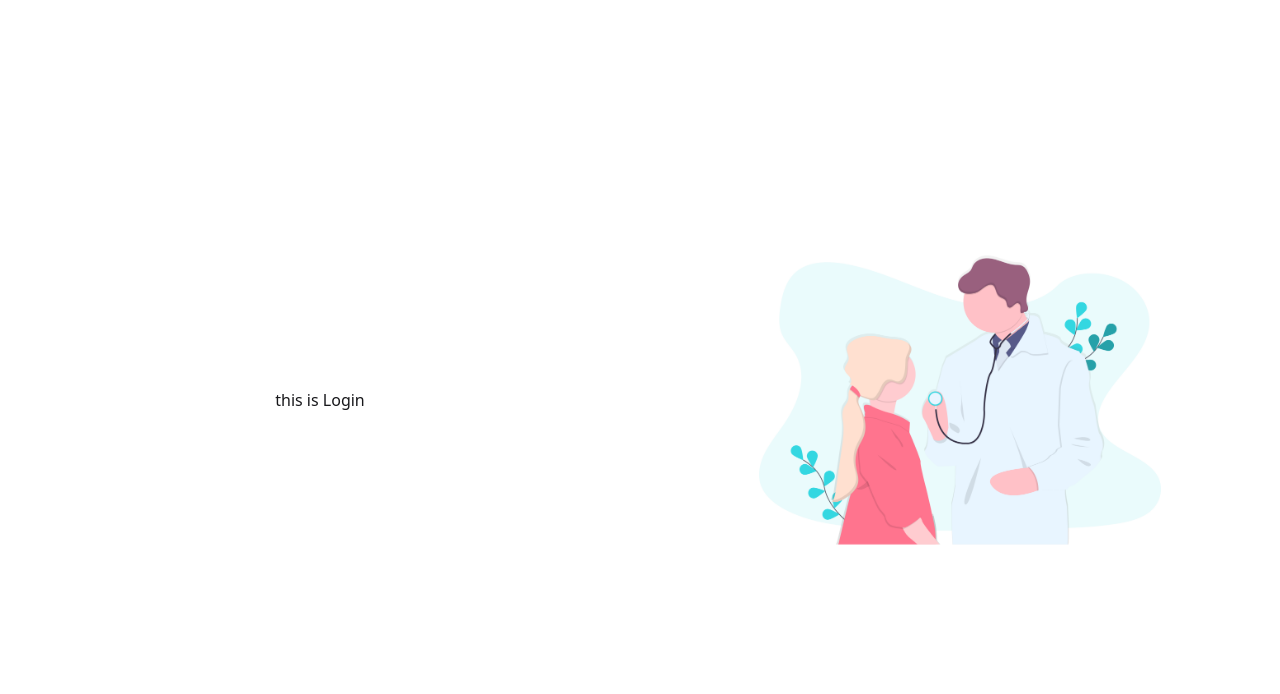
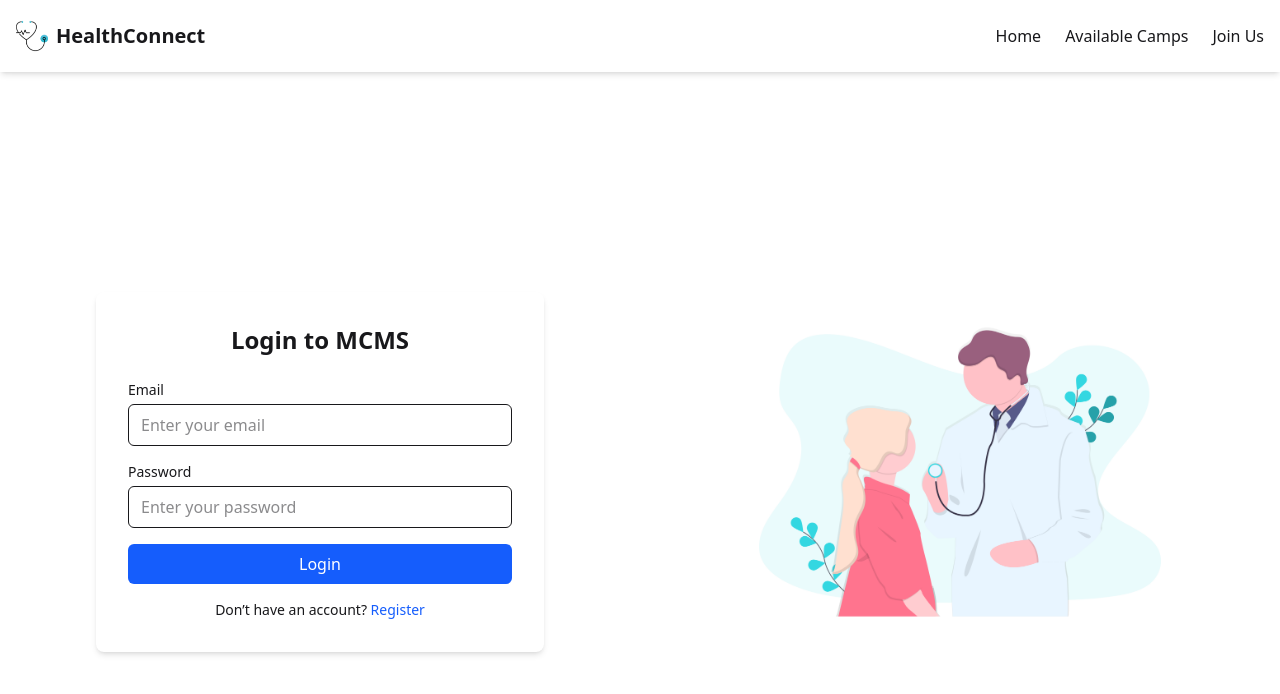
Before and after one commit to mdsiam0/health-connect-client, a React (Vite) app: page /login in a window 1280 px wide. Shown: the top 694 px of the page. Built offline with nearby package versions, Linux system fonts and the light colour scheme.

Commit message:
added login form

```diff
--- a/src/layouts/AuthLayout.jsx
+++ b/src/layouts/AuthLayout.jsx
@@ -1,9 +1,15 @@
 import React from "react";
 import { Outlet } from "react-router";
 import authImg from "../assets/authImg.png";
+import HealthConnectLogo from "../components/HealthConnectLogo";
+import Navbar from "../components/Navbar";
 
 const AuthLayout = () => {
   return (
+    <>
+    <div >
+        <Navbar></Navbar>
+    </div>
     <div className="min-h-screen max-w-7xl mx-auto flex flex-col-reverse md:flex-row items-center justify-center">
       {/* Left side - Login/Register Form */}
       <div className="w-full md:w-1/2 flex justify-center items-center p-6">
@@ -19,6 +25,7 @@ const AuthLayout = () => {
         />
       </div>
     </div>
+    </>
   );
 };
 
--- a/src/pages/Login.jsx
+++ b/src/pages/Login.jsx
@@ -1,11 +1,67 @@
-import React from 'react';
+import React from "react";
+import { useForm } from "react-hook-form";
 
 const Login = () => {
-    return (
+  const {
+    register,
+    handleSubmit,
+    formState: { errors },
+  } = useForm();
+
+  const onSubmit = (data) => {
+    console.log(data); // handle login here
+  };
+
+  return (
+    <div className="w-full max-w-md bg-white p-8 rounded-lg shadow-md">
+      <h2 className="text-2xl font-bold text-center mb-6">Login to MCMS</h2>
+      <form onSubmit={handleSubmit(onSubmit)} className="space-y-4">
+        {/* Email */}
         <div>
-            <h1>this is Login</h1>
+          <label className="block text-sm font-medium mb-1">Email</label>
+          <input
+            type="email"
+            {...register("email", { required: "Email is required" })}
+            className="w-full px-3 py-2 border rounded-md focus:outline-none focus:ring focus:ring-blue-300"
+            placeholder="Enter your email"
+          />
+          {errors.email && (
+            <p className="text-red-500 text-sm">{errors.email.message}</p>
+          )}
         </div>
-    );
+
+        {/* Password */}
+        <div>
+          <label className="block text-sm font-medium mb-1">Password</label>
+          <input
+            type="password"
+            {...register("password", { required: "Password is required" })}
+            className="w-full px-3 py-2 border rounded-md focus:outline-none focus:ring focus:ring-blue-300"
+            placeholder="Enter your password"
+          />
+          {errors.password && (
+            <p className="text-red-500 text-sm">{errors.password.message}</p>
+          )}
+        </div>
+
+        {/* Submit Button */}
+        <button
+          type="submit"
+          className="w-full bg-blue-600 text-white py-2 rounded-md hover:bg-blue-700 transition"
+        >
+          Login
+        </button>
+      </form>
+
+      {/* Register Link */}
+      <p className="text-sm text-center mt-4">
+        Don’t have an account?{" "}
+        <a href="/register" className="text-blue-600 hover:underline">
+          Register
+        </a>
+      </p>
+    </div>
+  );
 };
 
 export default Login;
```
